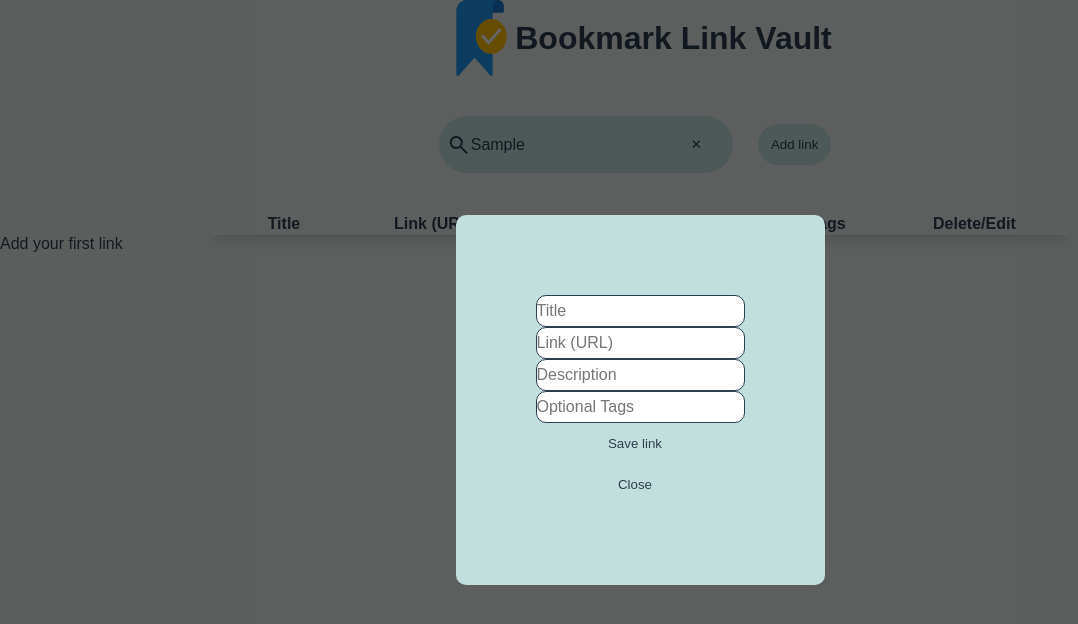
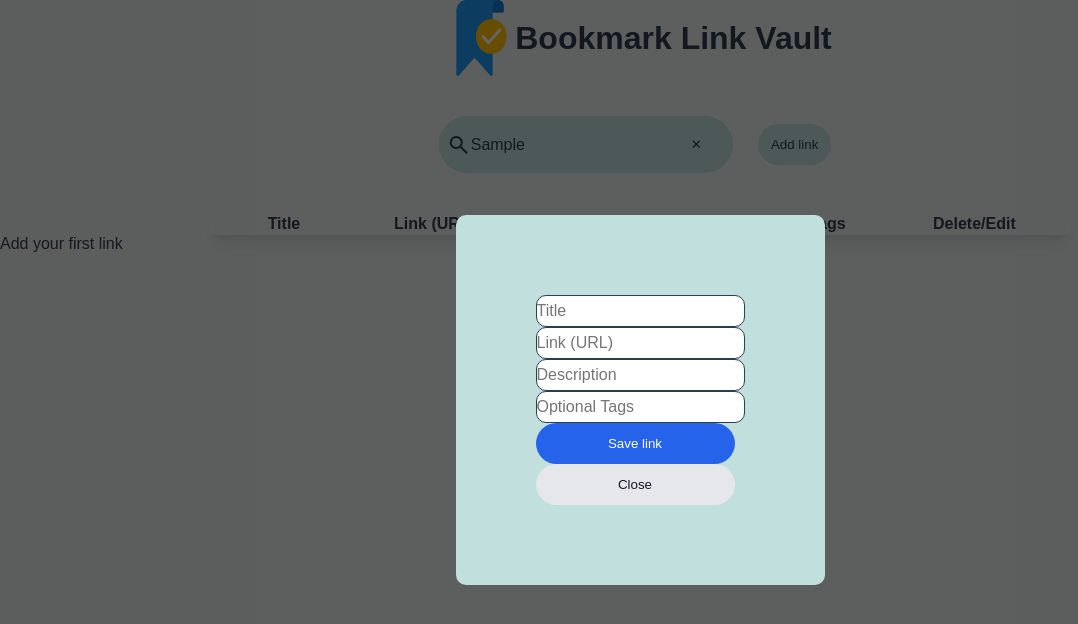
Before and after one commit to NeeloByron/Task-2-ReactTS-Links-Vault, a React (Vite) app: page / in a window 1280 px wide. Both pictures are taken after typing "Sample" into the empty fields and a click on the button "Add link". Shown: the top 624 px of the page, without its empty margins (0-1078 px from the left). Built offline with nearby package versions, Linux system fonts and the light colour scheme; a web font is replaced by a local one.

Commit message:
Button color update

```diff
--- a/src/Components/RecordingMethod/RecordingMethod.tsx
+++ b/src/Components/RecordingMethod/RecordingMethod.tsx
@@ -50,8 +50,8 @@ function RecordingMethod ({ addItem, open, onClose }: RecordingMethodProps) {
         <input type='text' placeholder= 'Link (URL)' className={'title'} value={URL} onChange={(e) => setUrl(e.target.value)} />
         <input type='text' placeholder='Description' className={'title'} value={Description} onChange={(e) => setDescription(e.target.value)} />
         <input type='text' placeholder='Optional Tags' className={'title'} value={OptionalTag} onChange={(e) => setOptionaltag(e.target.value)} />
-         <Button type='submit' btnText='Save link' />
-         <button type='button' className='closeBtn' onClick={onClose}>Close</button>
+         <Button type="submit" btnText="Save link" style={{ backgroundColor: '#2563eb', color: '#fff' }} />
+         <button type="button" className="closeBtn" style={{ backgroundColor: '#e5e7eb', color: '#111827' }} onClick={onClose}>Close</button>
       </form>
       </div>
    </>
--- a/src/Components/Table/Table.tsx
+++ b/src/Components/Table/Table.tsx
@@ -44,8 +44,8 @@ export const Table: React.FC<TableProps> = ({ items, deleteItem, editItem }) =>
               <td className={styles.customtd}>{item.Description}</td>
               <td className={styles.customtd}>{item.OptionalTag}</td>
               <td className={styles.customtd}>
-                <Button btnText="Edit"  onClick={() => item.id && editItem(item.id)} />
-                <Button btnText='Delete' onClick={() => item.id && deleteItem(item.id)}/>
+                <Button btnText="Edit" style={{ background: '#2563eb', color: '#fff'}} onClick={() => item.id && editItem(item.id)} />
+                <Button btnText='Delete' style={{ backgroundColor: '#dc2626', color: '#fff'}} onClick={() => item.id && deleteItem(item.id)}/>
               </td>
             </tr>
           ))}
```
